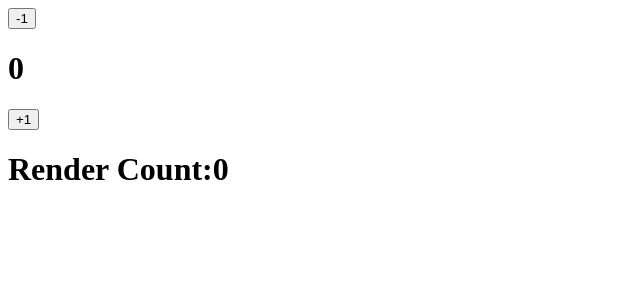
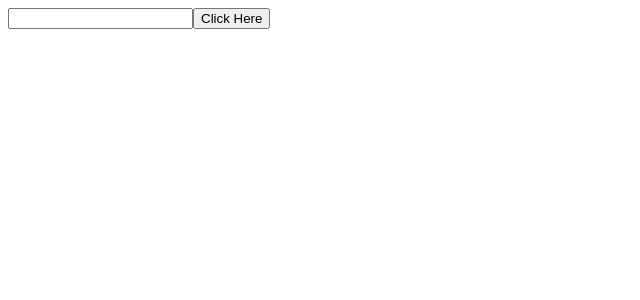
Before and after one commit to Mahesh1997tech/React-basic, a React (Vite) app: page / in a window 1280 px wide. Shown: the top 300 px of the page, without its empty margins (0-640 px from the left). Built offline with nearby package versions, Linux system fonts and the light colour scheme.

Commit message:
useRef used to access the dom element

```diff
--- a/src/App.jsx
+++ b/src/App.jsx
@@ -86,30 +86,50 @@
 //     )
 // }
 // export default App;
- import React,{useEffect,useState,useRef} from "react";
+//  import React,{useEffect,useState,useRef} from "react";
 
- function App(){
+//  function App(){
 
-    const[value,setValue]=useState(0);
-    // const[count,setCount]=useState(0);
-   const count=useRef(0);//we dont want to re render the component
+//     const[value,setValue]=useState(0);
+//     // const[count,setCount]=useState(0);
+//    const count=useRef(0);//we dont want to re render the component
 
 
-   //use effect with dependency
-useEffect(()=>{
-    count.current=count.current+1;
-});
+//    //use effect with dependency
+// useEffect(()=>{
+//     count.current=count.current+1;
+// });
 
-    return(
-        <>
-        <button onClick={()=>{setValue(prev =>prev-1)}}>-1</button>
-        <h1>{value}</h1>
-        <button onClick={()=>{setValue(prev =>prev+1)}}>+1</button>
-        <h1>Render Count:{count.current}</h1>
-        </>
-    )
+//     return(
+//         <>
+//         <button onClick={()=>{setValue(prev =>prev-1)}}>-1</button>
+//         <h1>{value}</h1>
+//         <button onClick={()=>{setValue(prev =>prev+1)}}>+1</button>
+//         <h1>Render Count:{count.current}</h1>
+//         </>
+//     )
 
 
 
- }
- export default App;
+//  }
+//  export default App;
+
+import react, { useRef } from "react";
+
+function App(){
+    //this is used to access the dom element
+
+    const inputElem=useRef();
+
+    const btnCliked=(()=>{
+        inputElem.current.style.background="red";
+    })
+    return(
+        <>
+        <input type="text" ref={inputElem} />
+        <button onClick={btnCliked}>Click Here</button>
+        </>
+    )
+}
+
+export default App;
```
